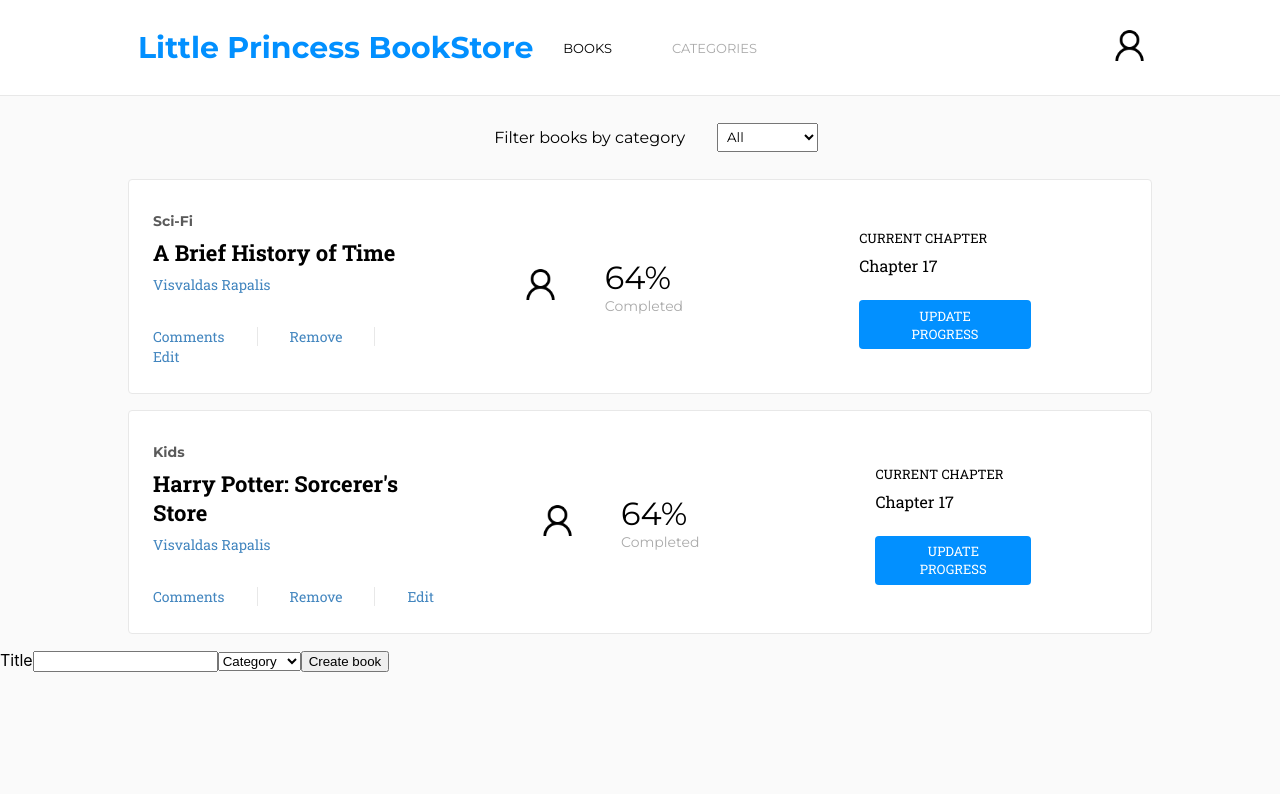
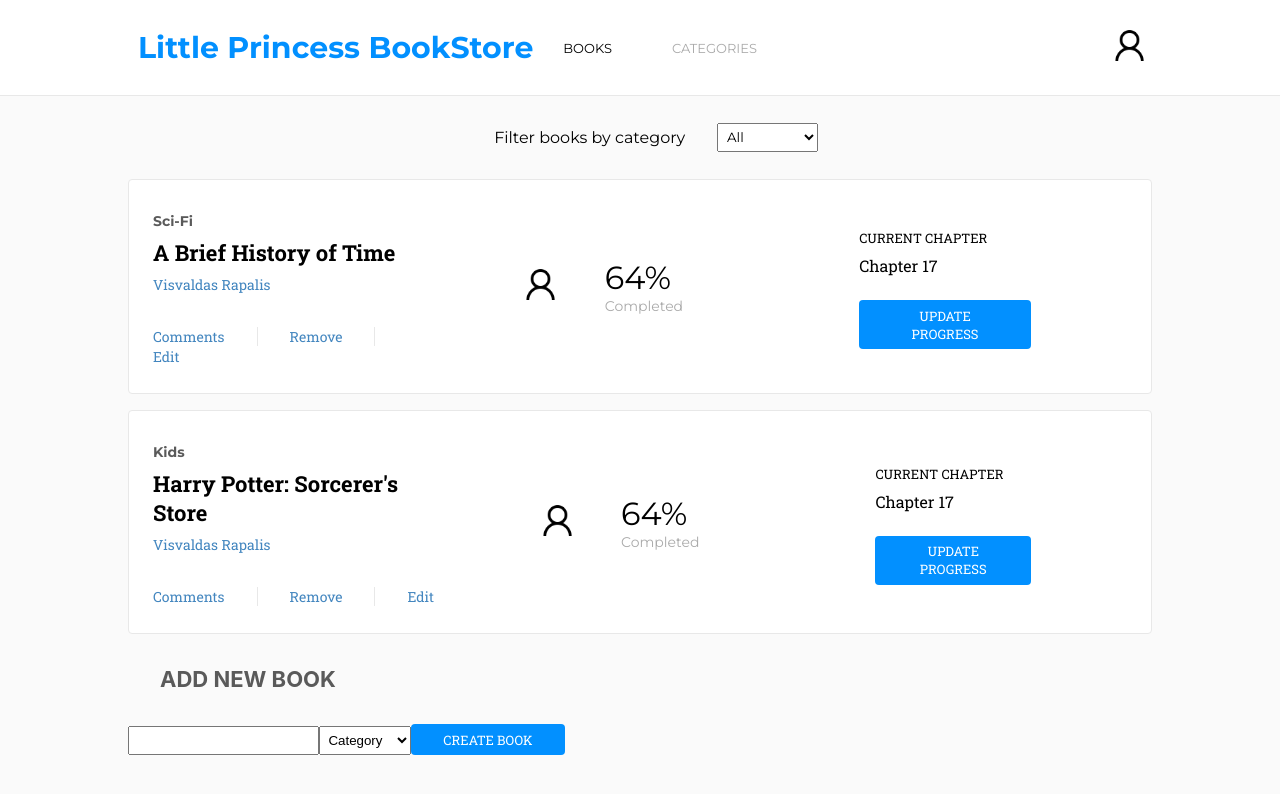
Before and after one commit to anewman15/bookstore-react, a React (Create React App) app: page / in a window 1280 px wide. Shown: the top 794 px of the page. Built offline with nearby package versions, Linux system fonts and the light colour scheme.

Commit message:
Update BooksForm.js category-filter and form-input

```diff
--- a/src/containers/BooksForm.js
+++ b/src/containers/BooksForm.js
@@ -30,17 +30,19 @@ const BooksForm = ({ createBook }) => {
   };
 
   return (
-    <form onSubmit={handleSubmit}>
-      <label htmlFor="title">
-        Title
-        <input type="text" name="title" id="title" value={book.title} onChange={handleInputChange} required />
-      </label>
-      <select value={book.category} onChange={handleSelectChange} required>
-        <option selected disabled>Category</option>
-        {categories.map(category => <option key={category}>{category}</option>)}
-      </select>
-      <button type="submit">Create book</button>
-    </form>
+    <div className="container">
+      <div className="category-filter">
+        <p className="upper-case font-size-22 filter-item color-grey-1 text-bold">Add New Book</p>
+        <form onSubmit={handleSubmit}>
+          <input className="form-input filter-select" type="text" name="title" id="title" value={book.title} onChange={handleInputChange} required />
+          <select className="form-select filter-select" value={book.category} onChange={handleSelectChange} required>
+            <option selected disabled>Category</option>
+            {categories.map(category => <option key={category}>{category}</option>)}
+          </select>
+          <button className="roboto btn-bg-blue font-size-13 text-white upper-case current-chapter-actions" type="submit">Create book</button>
+        </form>
+      </div>
+    </div>
   );
 };
 
```
